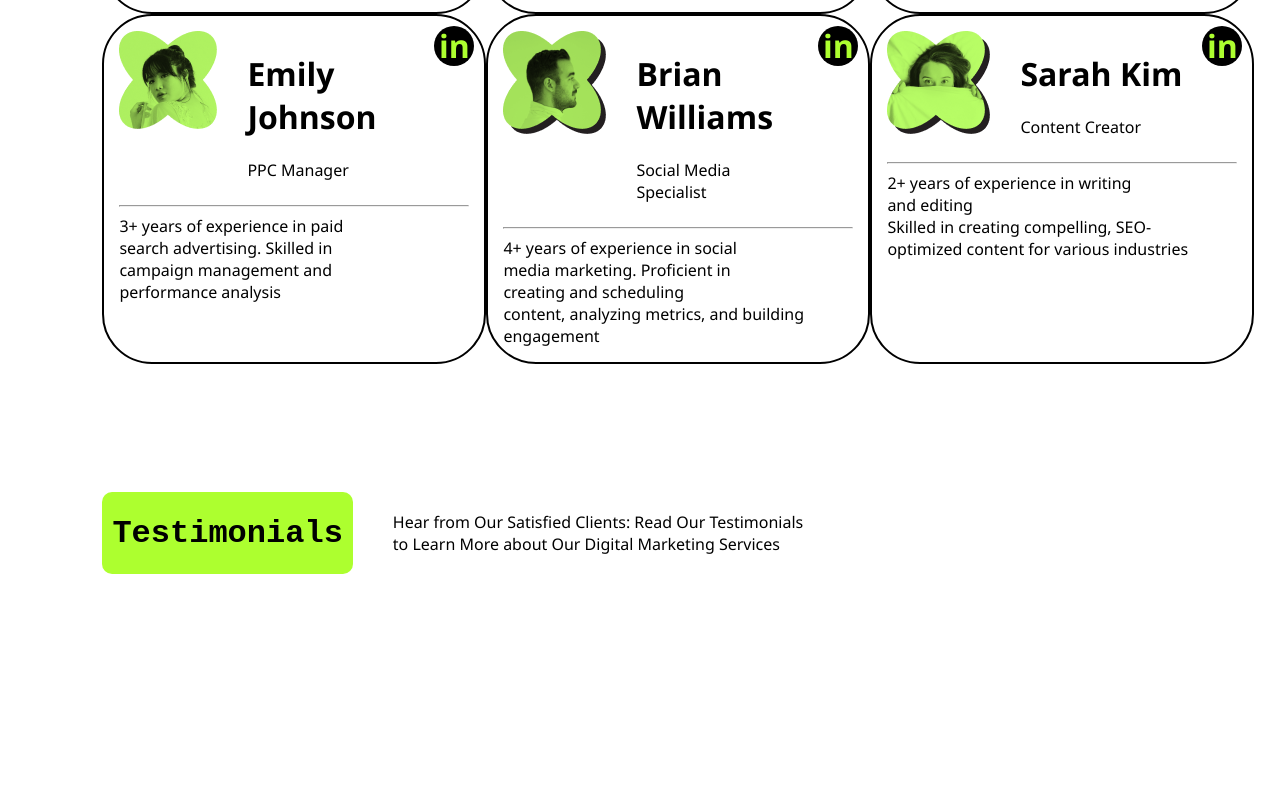
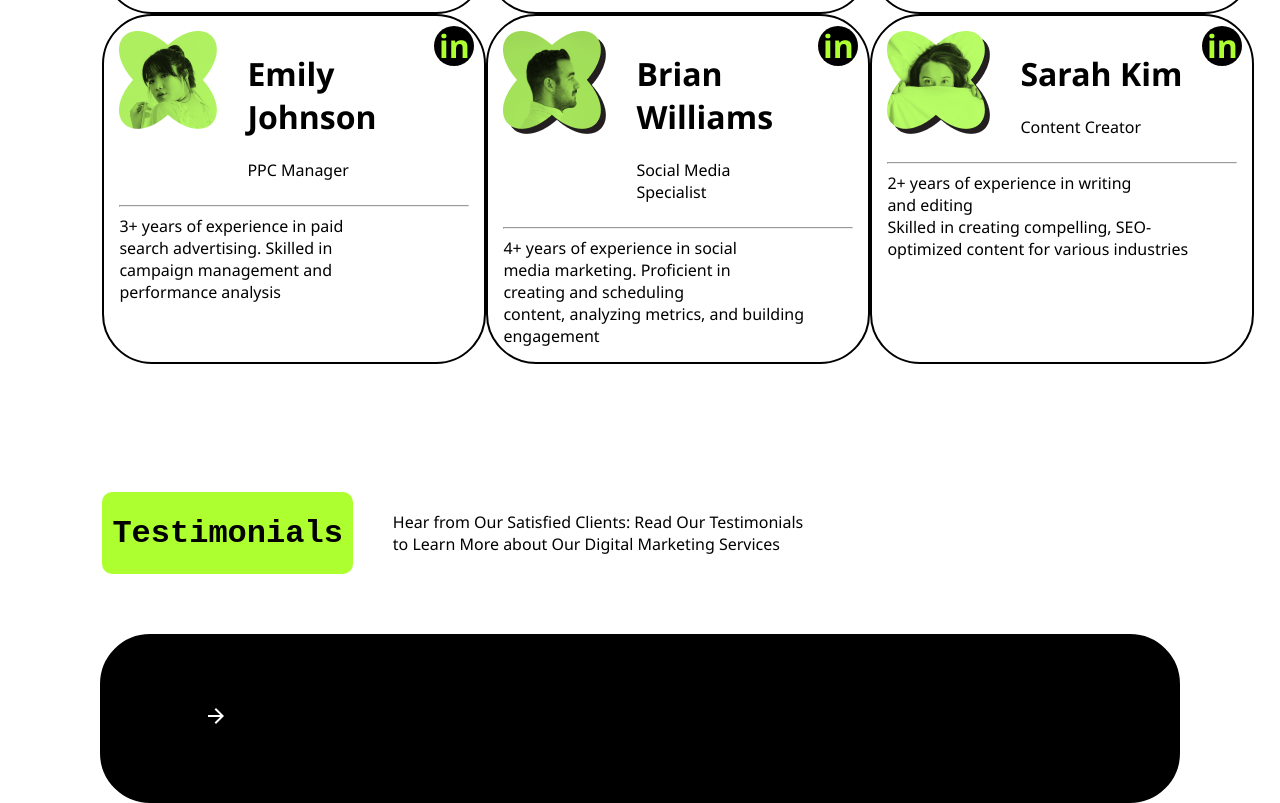
Before and after one commit to kauzef787-cmd/figma2march, a plain HTML site: page index.html in a window 1280 px wide. Shown: the part 6515-7318 px from the top of the page. Before the commit the page ends 7149 px from the top, so only its background shows below. Drawn offline with Linux system fonts and the light colour scheme; files whose address does not match are found by name.

Commit message:
html code of the section 10 create icon and div

```diff
--- a/index.html
+++ b/index.html
@@ -481,11 +481,21 @@
             <div>
                 <p id="para6">
                     Hear from Our Satisfied Clients: Read Our Testimonials<br>
-                     to Learn More about Our Digital Marketing
+                    to Learn More about Our Digital Marketing
                     Services
                 </p>
             </div>
         </div>
+        <!-- section 12 start  -->
+        <div class="section12_main">
+            <div></div>
+            <div></div>
+            <div></div>
+            <div><svg xmlns="http://www.w3.org/2000/svg" height="24px" viewBox="0 -960 960 960" width="24px" fill="#FFFFFF">
+                <path d="M647-440H160v-80h487L423-744l57-56 320 320-320 320-57-56 224-224Z" />
+            </svg></div>
+        </div>
+
     </body>
 
     </html>
--- a/style.css
+++ b/style.css
@@ -603,9 +603,7 @@ second_heading {
     border-radius: 50px;
     padding: 15px;
     position: relative;
-    width:350px
-
-
+    width: 350px
 }
 
 .flex_ten {
@@ -613,11 +611,19 @@ second_heading {
     gap: 30px;
 
 }
+
 /* section 10 main style. */
-.section_tenmain{
-    display:grid;
-    grid-template-columns:repeat(3,1fr);
+.section_tenmain {
+    display: grid;
+    grid-template-columns: repeat(3, 1fr);
     padding: 68px 8%
+}
 
-
+/* section 12 :start now */
+.section12_main {
+    background-color: black;
+    border: 2px solid black;
+    border-radius: 50px;
+    padding: 68px 8%;
+    margin:0px 100px 0px 100px;
 }
```
Also changed, not shown: photo/Vector_12section.png (added).
